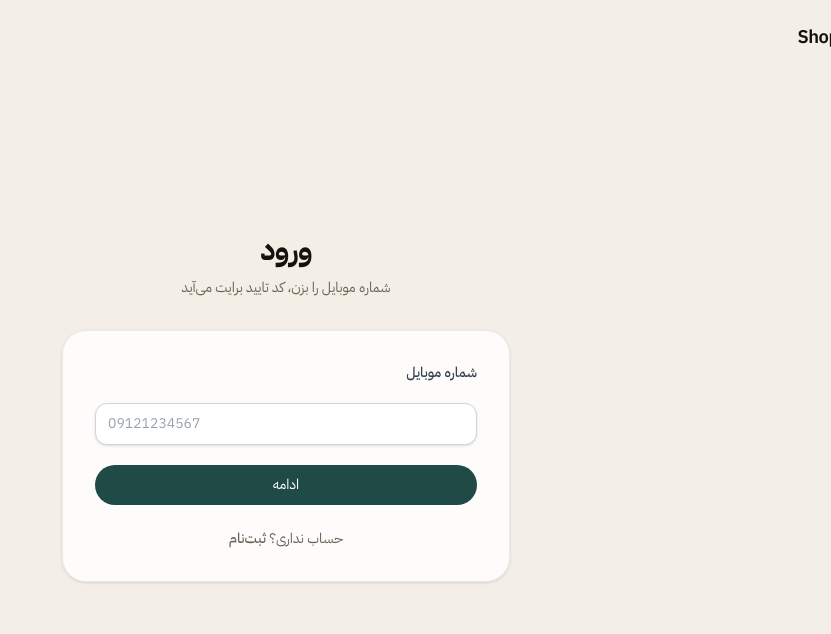
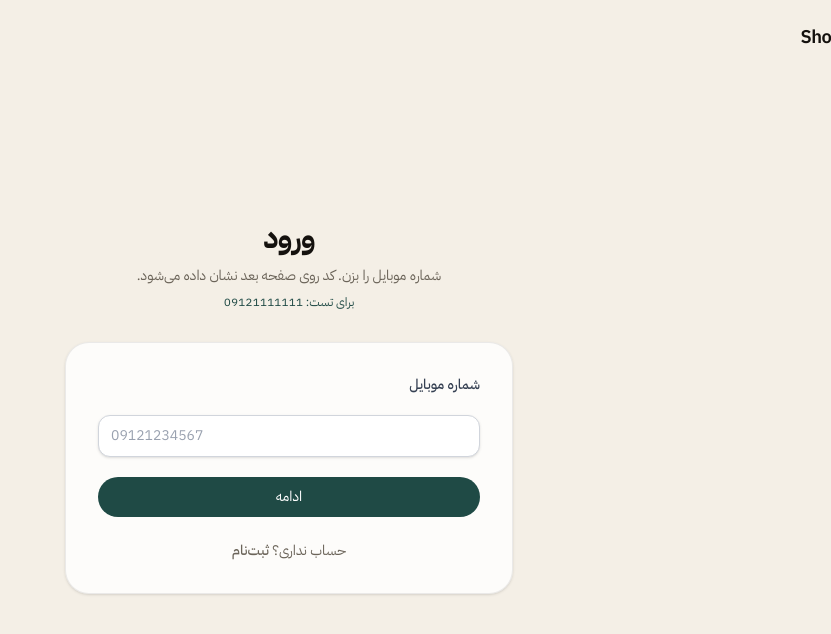
Before and after one commit to selengr/cv, a Next.js app: page /auth/login in a window 1280 px wide. Shown: the top 634 px of the page, without its empty margins (449-1280 px from the left). Built offline with nearby package versions, Linux system fonts and the light colour scheme; a web font is replaced by a local one.

Commit message:
wire register/login to local storage so auth works without a backend

```diff
--- a/src/app/auth/login/page.tsx
+++ b/src/app/auth/login/page.tsx
@@ -20,7 +20,10 @@ export default function LoginPage() {
         ورود
       </h1>
       <p className="mt-2 text-center text-sm text-[#6b6459]">
-        شماره موبایل را بزن، کد تایید برایت می‌آید
+        شماره موبایل را بزن. کد روی صفحه بعد نشان داده می‌شود.
+      </p>
+      <p className="mt-2 text-center text-xs text-[#1f4a45]">
+        برای تست: 09121111111
       </p>
       <div className="mt-8 rounded-3xl border border-[#14110e]/8 bg-white/80 px-5 py-8 shadow-sm sm:px-8">
         <LoginForm setToken={setPhoneVerifyToken} />
--- a/src/forms/auth/phoneVerifyForm.tsx
+++ b/src/forms/auth/phoneVerifyForm.tsx
@@ -14,6 +14,7 @@ import {
   clearPhoneVerifyTokenStorage,
   storeLoginToken,
 } from "@/helpers/auth";
+import { clearOtpHint } from "@/helpers/localDb";
 import callApi from "@/helpers/callApi";
 
 interface PhoneVerifyFormProps {
@@ -56,6 +57,7 @@ const FormikPhoneVerifyForm = withFormik<
       if (res.status === 200 && loginToken) {
         await storeLoginToken(loginToken);
         clearPhoneVerifyTokenStorage();
+        clearOtpHint();
         await mutate("user_me", user, { revalidate: true });
         props.router.replace("/panel");
         return;
```
Also changed, not shown: 1 other file (tests, documents, lock files or other folders).
